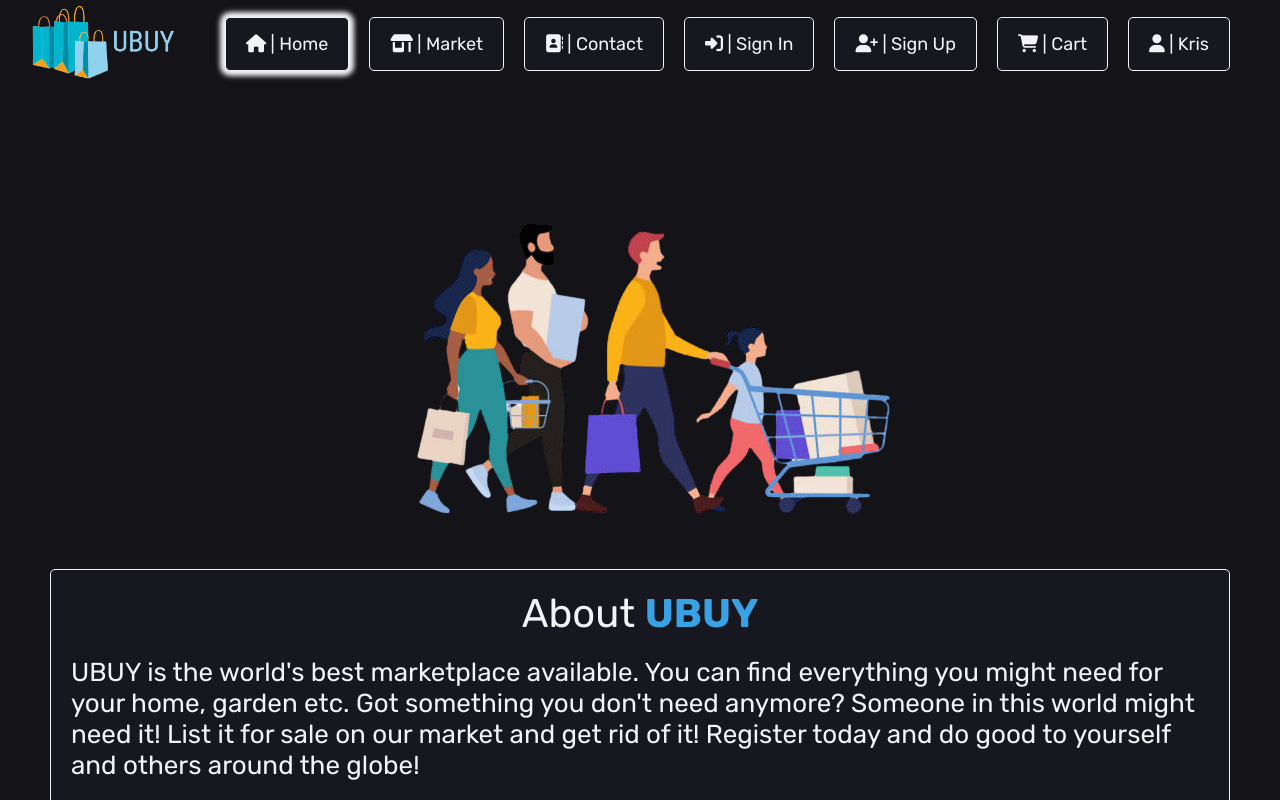
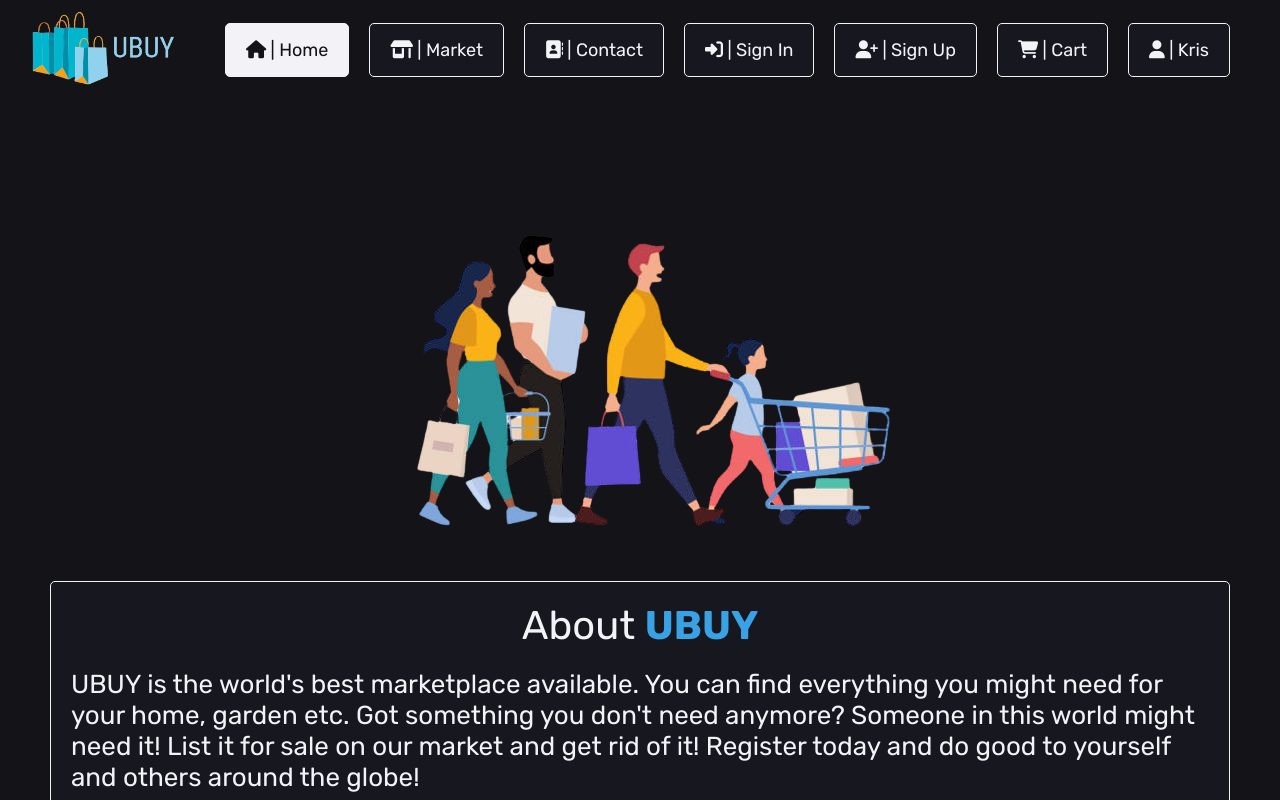
Before and after one commit to kristiyanpts/UBUY, a React (Vite) app in the folder ubuy/: page / in a window 1280 px wide. In both pictures the pointer is over the link "| Home". Built offline with nearby package versions, Linux system fonts and the light colour scheme.

Commit message:
fixed bug with the navbar not being aligned properly

```diff
--- a/ubuy/src/components/shared/header/Header.css
+++ b/ubuy/src/components/shared/header/Header.css
@@ -3,7 +3,7 @@ header {
   width: 100%;
   display: flex;
   justify-content: space-between;
-  height: 100px;
+  min-height: 100px !important;
   align-items: center;
   padding-right: 50px;
   box-sizing: border-box;
@@ -32,9 +32,8 @@ header .navlist a {
 }
 
 header .navlist a:hover {
-  box-shadow: 0px 0px 5px 5px var(--text-primary);
-  -webkit-box-shadow: 0px 0px 5px 5px var(--text-primary);
-  -moz-box-shadow: 0px 0px 5px 5px var(--text-primary);
+  background-color: var(--text-primary);
+  color: var(--background-primary);
 }
 
 header .nav-menu-button {
```
